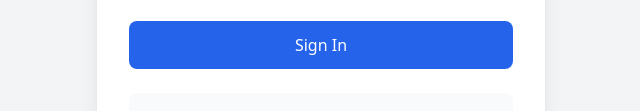
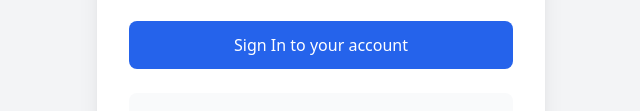
Before and after one commit to Manager-2000/adeq-store, a website: page public/admin.html in a window 1280 px wide. Shown: the part 507-618 px from the top of the page, without its empty margins (319-959 px from the left). Drawn offline with nearby package versions, Linux system fonts and the light colour scheme; no server answers.

Commit message:
i chnage something

```diff
--- a/public/admin.html
+++ b/public/admin.html
@@ -128,7 +128,7 @@
             type="submit"
             class="w-full bg-blue-600 text-white p-3 rounded-lg hover:bg-blue-700"
           >
-            Sign In
+            Sign In to your account
           </button>
         </form>
 
```
